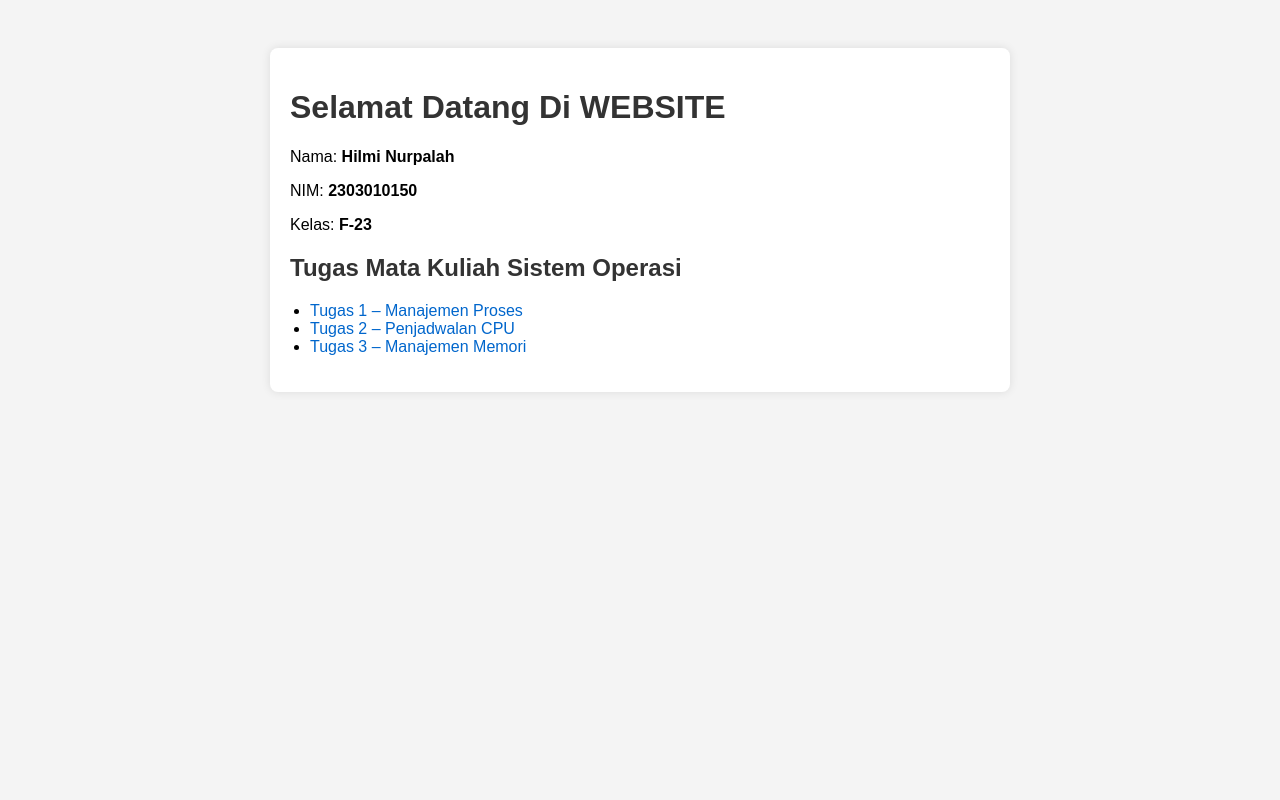
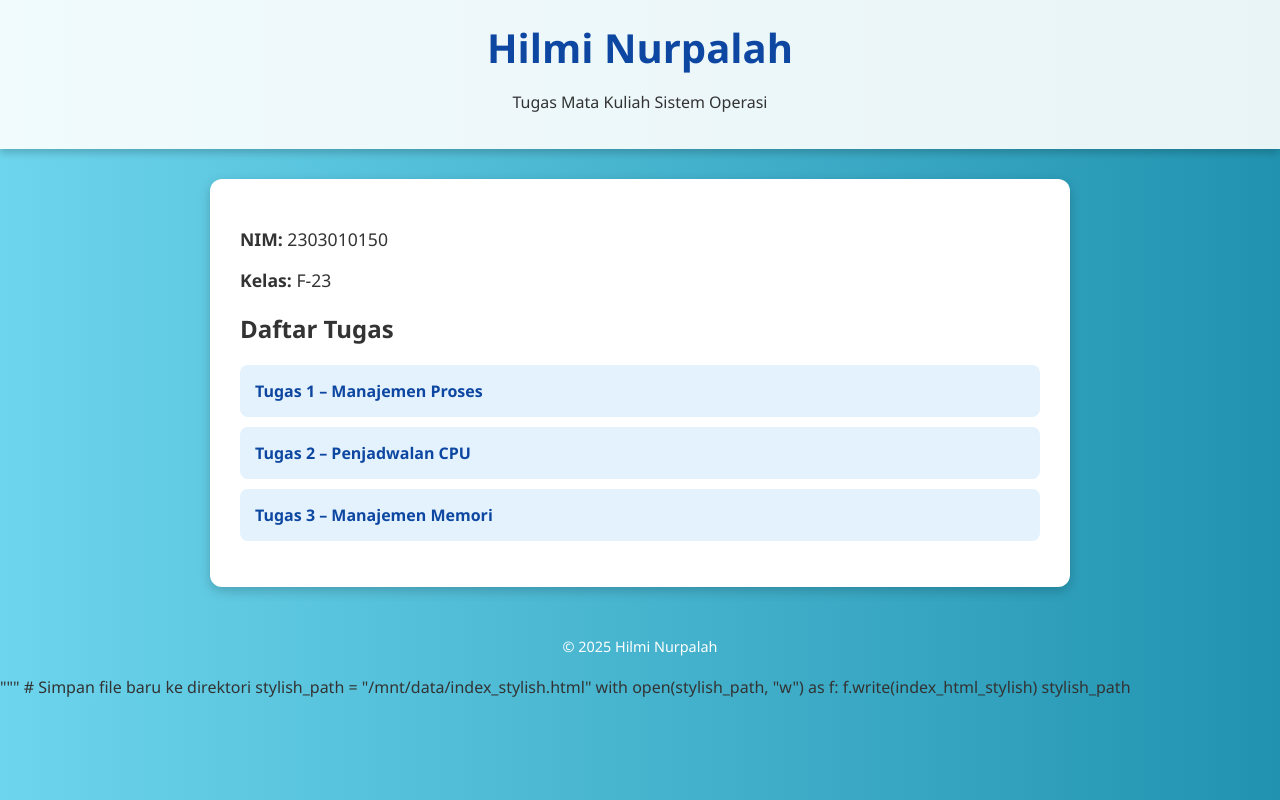
Before and after one commit to hilminurpalah/nurpalah.github.io, a plain HTML site: page index.html in a window 1280 px wide. Drawn offline with Linux system fonts and the light colour scheme.

Commit message:
Update index.html

```diff
--- a/index.html
+++ b/index.html
@@ -5,27 +5,88 @@
   <meta name="viewport" content="width=device-width, initial-scale=1">
   <title>Hilmi Nurpalah | Tugas Sistem Operasi</title>
   <style>
-    body { font-family: Arial, sans-serif; background-color: #f4f4f4; padding: 40px; }
-    h1, h2 { color: #333; }
-    ul { padding-left: 20px; }
-    a { color: #0066cc; text-decoration: none; }
-    a:hover { text-decoration: underline; }
-    .container { max-width: 700px; margin: auto; background: white; padding: 20px; border-radius: 8px; box-shadow: 0 0 10px rgba(0,0,0,0.1); }
+    body {
+      margin: 0;
+      font-family: 'Segoe UI', Tahoma, Geneva, Verdana, sans-serif;
+      background: linear-gradient(to right, #6dd5ed, #2193b0);
+      color: #333;
+    }
+    header {
+      background-color: rgba(255, 255, 255, 0.9);
+      padding: 20px;
+      text-align: center;
+      box-shadow: 0 4px 8px rgba(0,0,0,0.2);
+    }
+    header h1 {
+      margin: 0;
+      font-size: 2.5em;
+      color: #0d47a1;
+    }
+    main {
+      max-width: 800px;
+      background-color: white;
+      margin: 30px auto;
+      padding: 30px;
+      border-radius: 12px;
+      box-shadow: 0 4px 12px rgba(0,0,0,0.2);
+    }
+    .info {
+      font-size: 1.1em;
+      margin-bottom: 20px;
+    }
+    ul {
+      list-style: none;
+      padding: 0;
+    }
+    ul li {
+      background: #e3f2fd;
+      margin: 10px 0;
+      padding: 15px;
+      border-radius: 8px;
+      transition: background 0.3s;
+    }
+    ul li:hover {
+      background: #bbdefb;
+    }
+    a {
+      text-decoration: none;
+      color: #0d47a1;
+      font-weight: bold;
+    }
+    footer {
+      text-align: center;
+      padding: 20px;
+      font-size: 0.9em;
+      color: white;
+    }
   </style>
 </head>
 <body>
-  <div class="container">
-    <h1>Selamat Datang Di WEBSITE</h1>
-    <p>Nama: <strong>Hilmi Nurpalah</strong></p>
-    <p>NIM: <strong>2303010150</strong></p>
-    <p>Kelas: <strong>F-23</strong></p>
-
-    <h2>Tugas Mata Kuliah Sistem Operasi</h2>
+  <header>
+    <h1>Hilmi Nurpalah</h1>
+    <p>Tugas Mata Kuliah Sistem Operasi</p>
+  </header>
+  <main>
+    <div class="info">
+      <p><strong>NIM:</strong> 2303010150</p>
+      <p><strong>Kelas:</strong> F-23</p>
+    </div>
+    <h2>Daftar Tugas</h2>
     <ul>
       <li><a href="tugas1.html">Tugas 1 – Manajemen Proses</a></li>
       <li><a href="tugas2.html">Tugas 2 – Penjadwalan CPU</a></li>
       <li><a href="tugas3.html">Tugas 3 – Manajemen Memori</a></li>
     </ul>
-  </div>
+  </main>
+  <footer>
+    &copy; 2025 Hilmi Nurpalah
+  </footer>
 </body>
-</html>
+</html>"""
+
+# Simpan file baru ke direktori
+stylish_path = "/mnt/data/index_stylish.html"
+with open(stylish_path, "w") as f:
+    f.write(index_html_stylish)
+
+stylish_path
```
